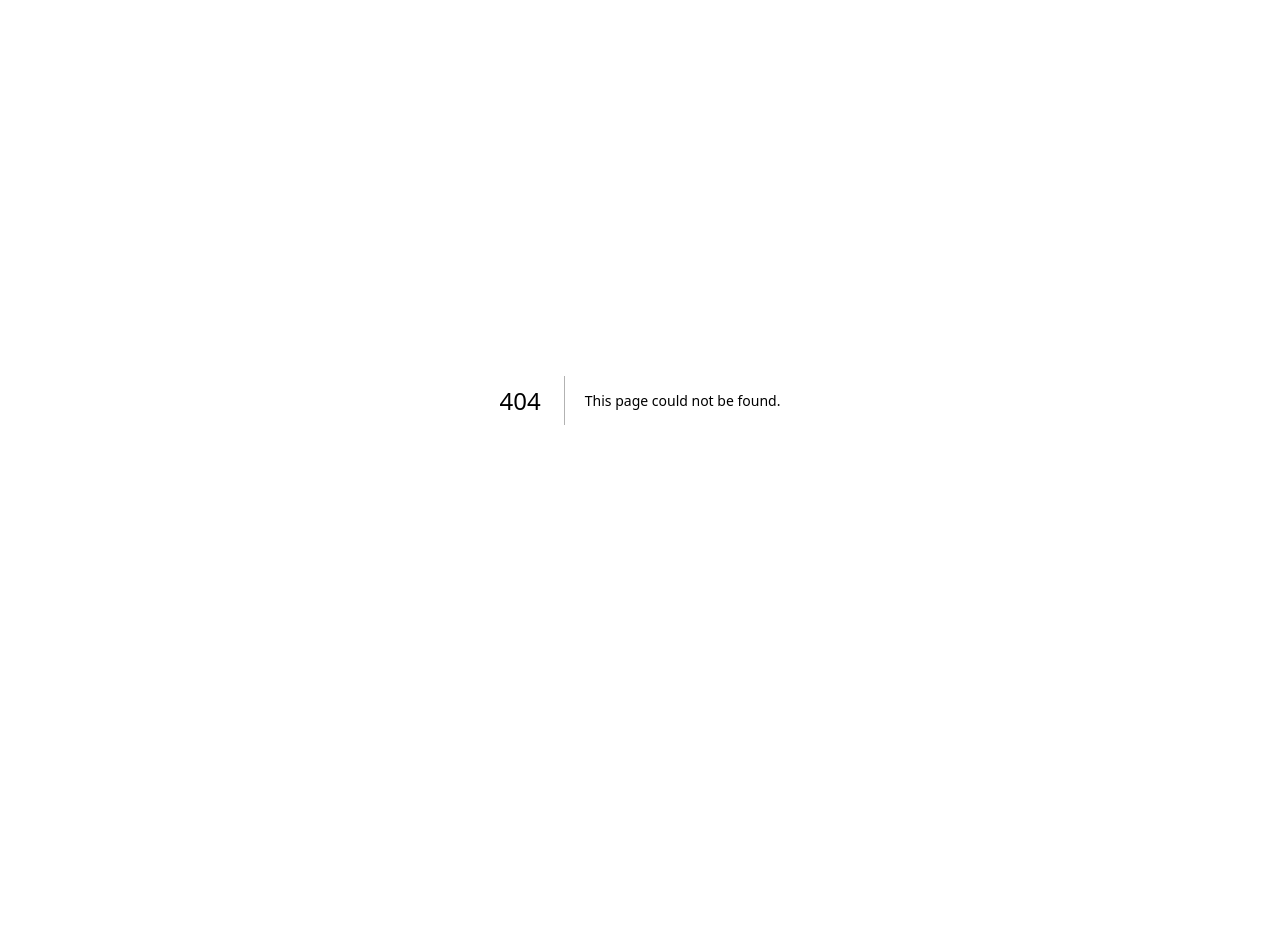
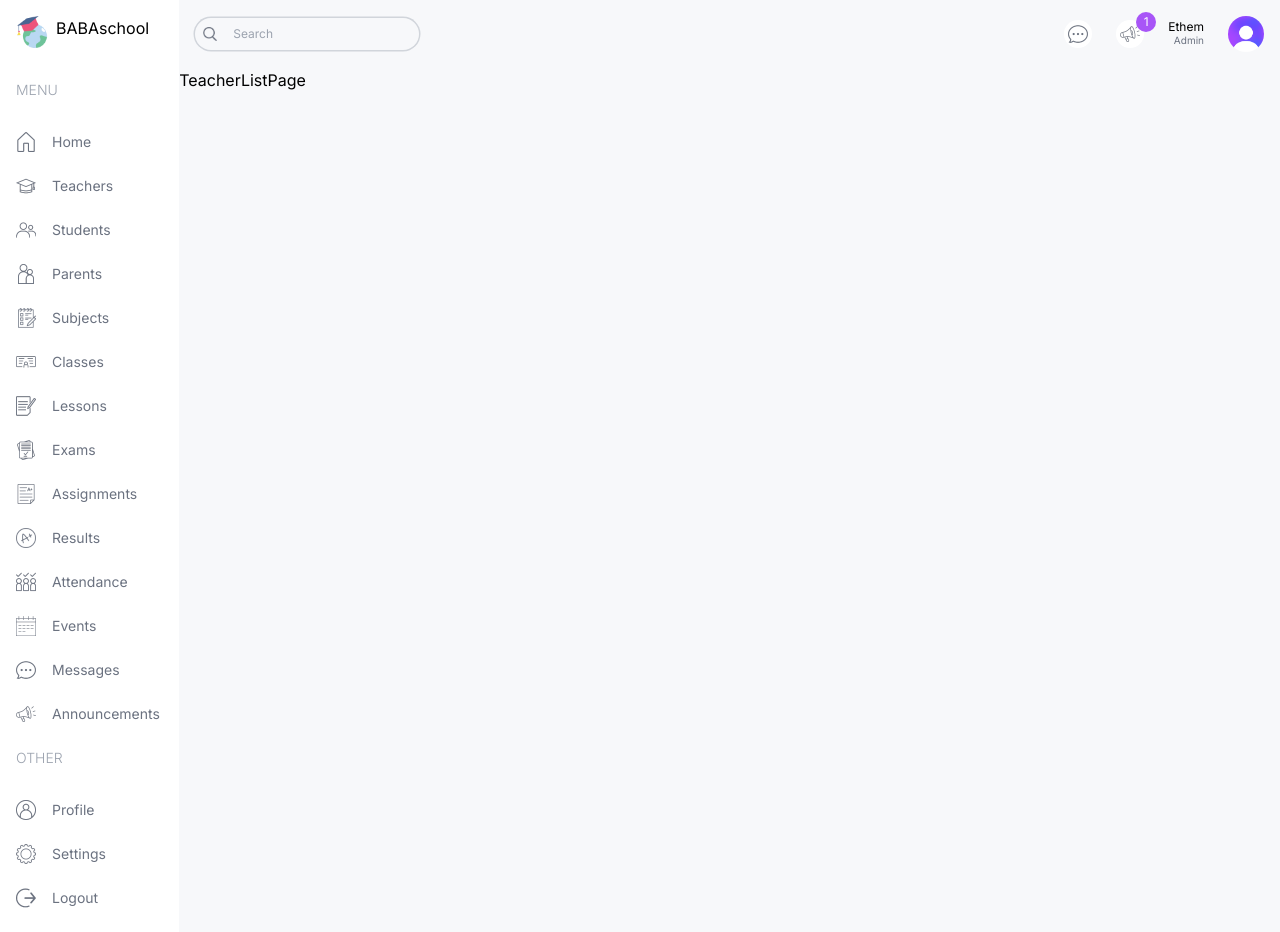
Before and after one commit to BabaVo55/Education---Web, a Next.js app: page /list/teachers in a window 1280 px wide. Before the commit this address had no page. Before the commit the page ends 800 px from the top, so only its background shows below. Built offline with nearby package versions, Linux system fonts and the light colour scheme.

Commit message:
advanced pages

```diff
--- /dev/null
+++ b/src/app/(dashboard)/list/teachers/page.tsx
@@ -0,0 +1,5 @@
+export default function TeacherListPage(){
+    return (
+        <div className="">TeacherListPage</div>
+    )
+}
--- a/src/app/globals.css
+++ b/src/app/globals.css
@@ -13,5 +13,10 @@
 
 
 .react-calendar__tile--active{
-    /* background-color: "#C3EBFA" !important; */
+    background-color: "#C3EBFA" !important;
+    color: black !important;
 }
+
+.react-calendar__navigation__label{
+    font-weight: 600;
+}
```
